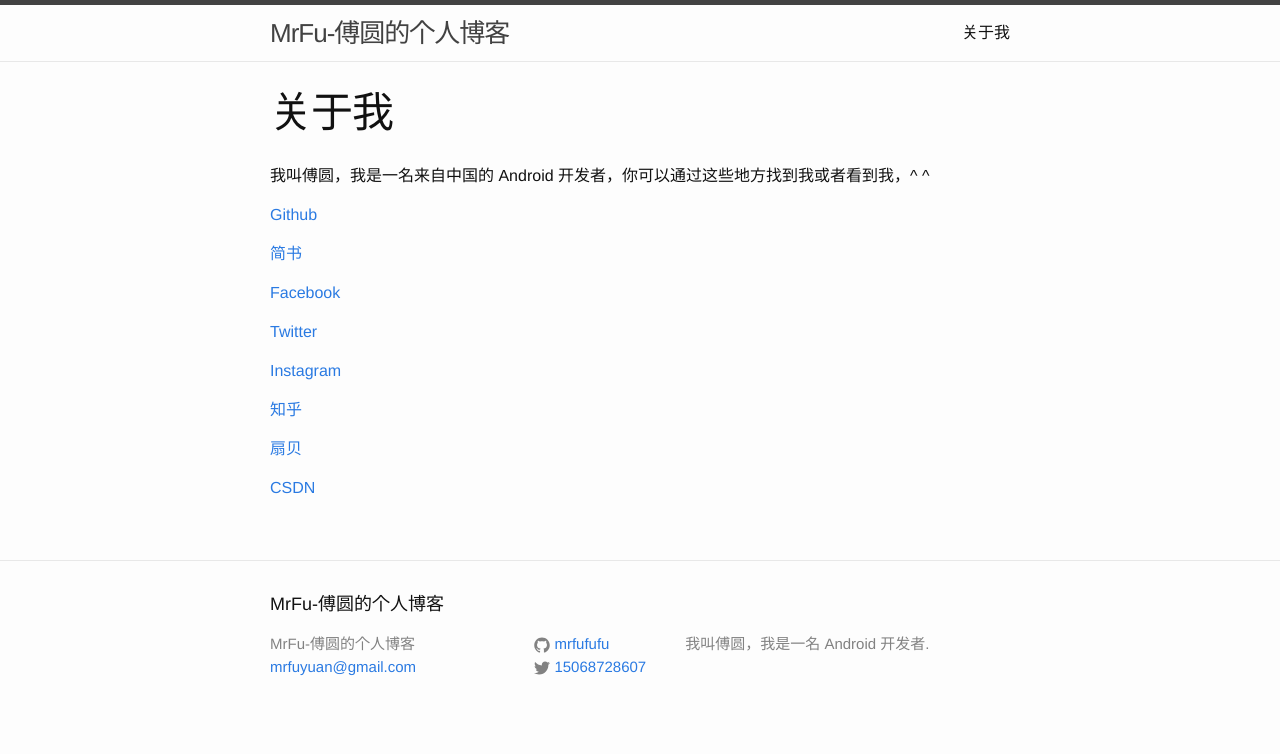
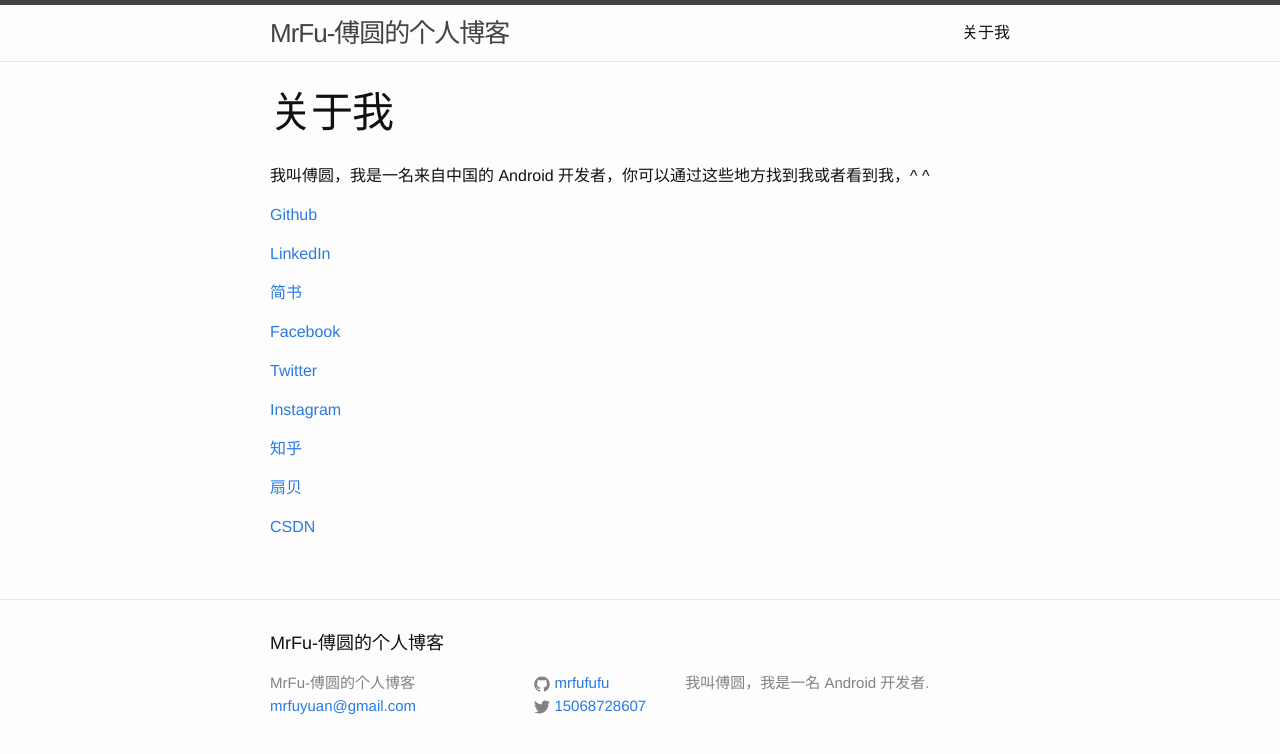
Before and after one commit to MrFuFuFu/mrfufufu.github.io, a Jekyll site: the page built from about.md, in a window 1280 px wide. Shown: the top 754 px of the page. Built offline with Jekyll 4.4.1, drawn with Linux system fonts in a browser that asks for light colours; Markdown is read by kramdown in place of the engine named in the settings.

Commit message:
modify about

```diff
--- a/about.md
+++ b/about.md
@@ -7,6 +7,8 @@ permalink: /about/
 我叫傅圆，我是一名来自中国的 Android 开发者，你可以通过这些地方找到我或者看到我，^ ^
 
 [Github](https://github.com/MrFuFuFu)
+
+[LinkedIn](https://cn.linkedin.com/pub/yuan-fu/bb/69/368)
 
 [简书](http://www.jianshu.com/users/c1b9d1faa7b5/latest_articles)
 
```
